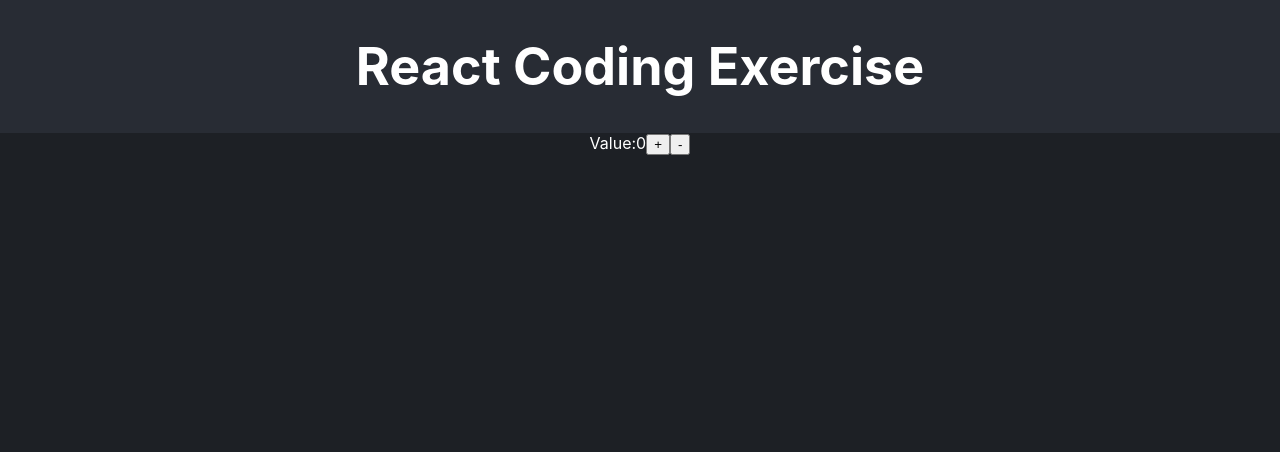
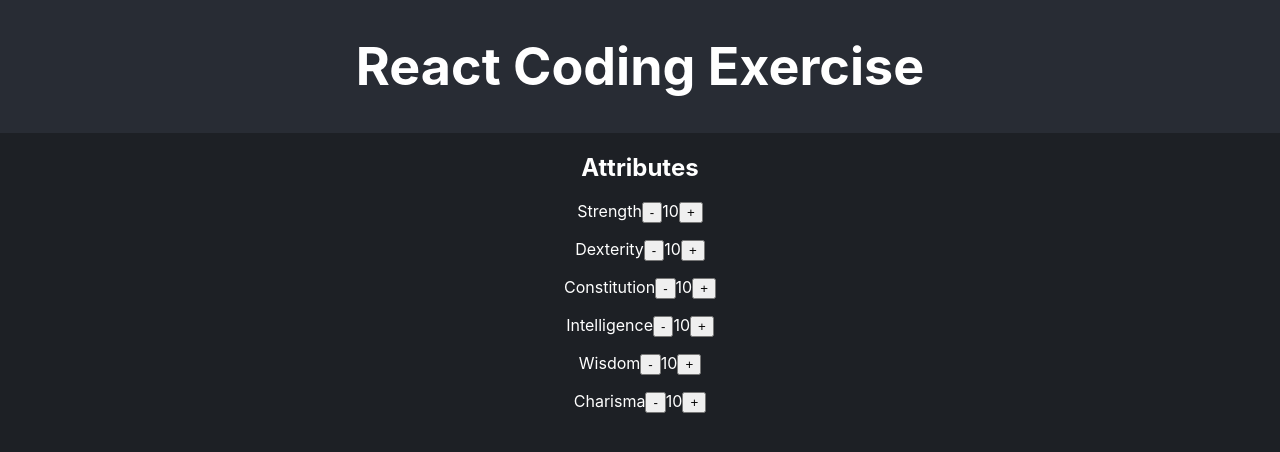
Before and after one commit to KamsiyonnaObi/recruiting-webapp-character, a React (Create React App) app: page / in a window 1280 px wide. Shown: the top 452 px of the page. Built offline with nearby package versions, Linux system fonts and the light colour scheme.

Commit message:
First Commit Initialize Attribute state and Controls

```diff
--- a/public/index.html
+++ b/public/index.html
@@ -24,7 +24,7 @@
       work correctly both with client-side routing and a non-root public URL.
       Learn how to configure a non-root public URL by running `npm run build`.
     -->
-    <title>React App</title>
+    <title>Kamsiyonna PolicyMe</title>
   </head>
   <body>
     <noscript>You need to enable JavaScript to run this app.</noscript>
--- a/src/App.js
+++ b/src/App.js
@@ -4,7 +4,20 @@ import { ATTRIBUTE_LIST, CLASS_LIST, SKILL_LIST } from './consts.js';
 
 
 function App() {
-  const [num, setNum] = useState(0);
+  const [attributes, setAttributes] = useState(
+    ATTRIBUTE_LIST.map(attribute => ({
+      name: attribute,
+      value: 10
+    }))
+  );
+
+  const handleAttributeChange = (index, newValue) => {
+    const updatedAttributes = [...attributes]
+    updatedAttributes[index].value = newValue
+    setAttributes(updatedAttributes)
+  }
+//     useEffect(() => {
+//  } , [attributes])
   return (
     <div className="App">
       <header className="App-header">
@@ -12,10 +25,17 @@ function App() {
       </header>
       <section className="App-section">
         <div>
-          Value:
-          {num}
-          <button>+</button>
-          <button>-</button>
+          <h2>Attributes</h2>
+          {attributes.map((attribute, index) => (
+          <div key={index}>
+            <p>{attribute.name}
+              <button onClick={() => handleAttributeChange(index, attribute.value - 1)}>-</button>
+              <span>{attribute.value}</span>
+              <button onClick={() => handleAttributeChange(index, attribute.value + 1)}>+</button>
+              {/* {console.log(attribute)} */}
+            </p>
+          </div>
+          ))}
         </div>
       </section>
     </div>
```
